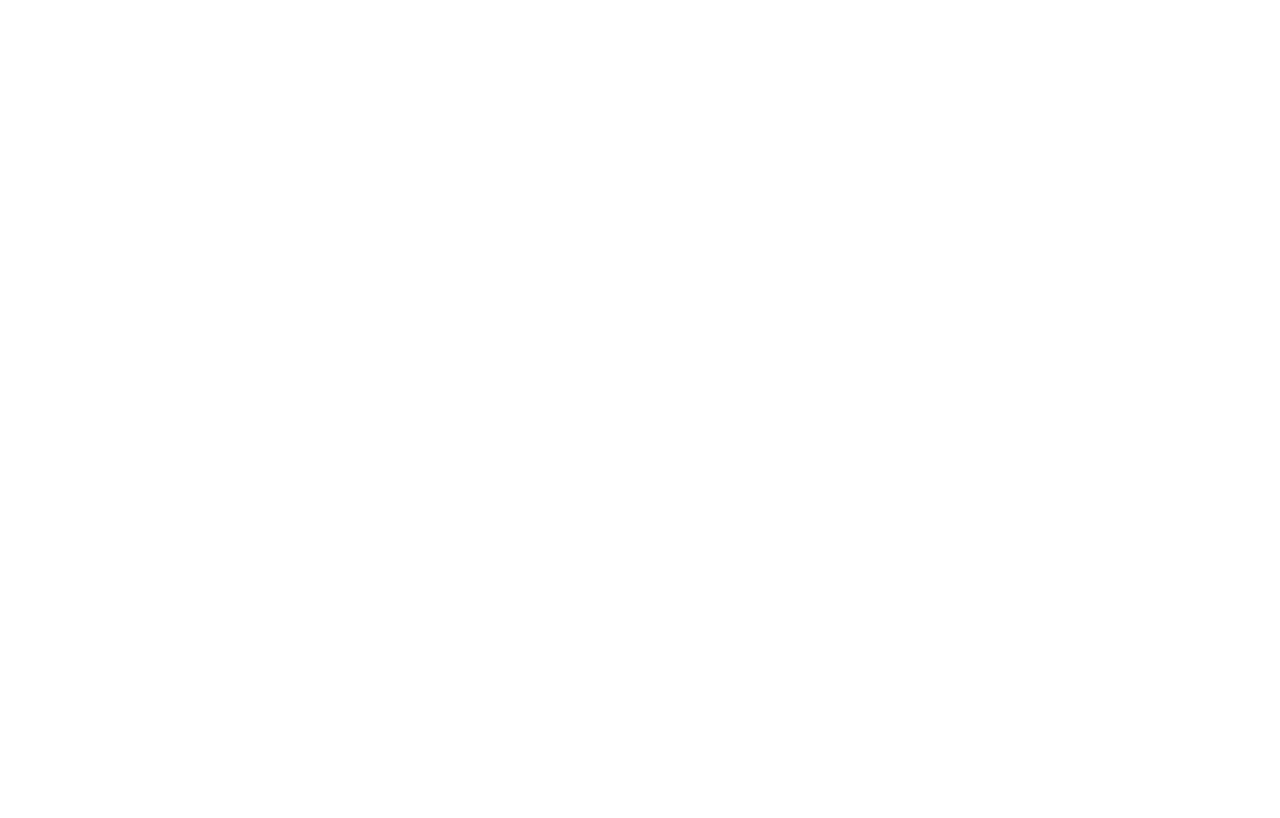
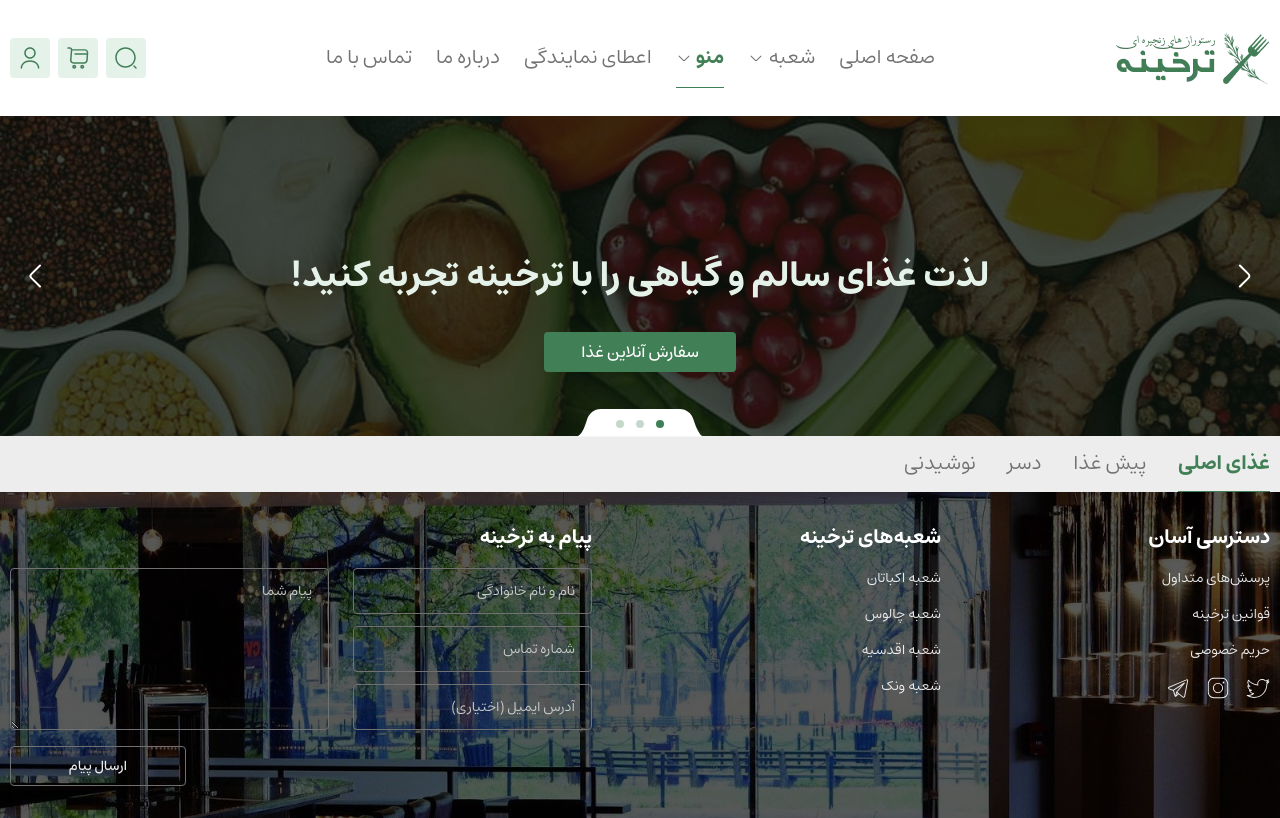
Before and after one commit to hhznmrnayeri/tarkhine-typescript, a React (Vite) app: page /menu in a window 1280 px wide. Before the commit this address had no page. Built offline with nearby package versions, Linux system fonts and the light colour scheme; data requests are answered from the project's data file.

Commit message:
build: :lipstick: create Topic section
update routes and create Menu page

create Topic section in Menu page

```diff
--- a/src/routes.tsx
+++ b/src/routes.tsx
@@ -1,8 +1,9 @@
 import Index from "./view/Home/Index";
 import { Index as Branch } from "./view/Branch/Index";
-
+import { Index as Menu } from "./view/Menu/Index";
 const routes = [
   { path: "/", element: <Index /> },
   { path: "branch", element: <Branch /> },
+  { path: "menu", element: <Menu /> },
 ];
 export default routes;
--- /dev/null
+++ b/src/view/Menu/Index.tsx
@@ -0,0 +1,26 @@
+import { useEffect, useState } from "react";
+import HeaderSlider from "../../components/HeaderSlider";
+import Nav from "../../components/Nav";
+import Topic from "./Topic";
+import { TopicType } from "../../types/Topic.types";
+import { BaseUrl } from "../../components/BaseUrl";
+import Footer from "../../components/Footer";
+export function Index() {
+  const [topicArray, setTopicArray] = useState<TopicType[]>([]);
+  function getTopics() {
+    fetch(`${BaseUrl}/topics`)
+      .then((res) => res.json())
+      .then((data) => setTopicArray(data));
+  }
+  useEffect(() => {
+    getTopics();
+  }, []);
+  return (
+    <>
+      <Nav title="menu" />
+      <HeaderSlider title="لذت غذای سالم و گیاهی را با ترخینه تجربه کنید!" />
+      <Topic topicArray={topicArray} />
+      <Footer />
+    </>
+  );
+}
--- /dev/null
+++ b/src/view/Menu/Topic.tsx
@@ -0,0 +1,29 @@
+import { useState } from "react";
+import { TopicType } from "../../types/Topic.types";
+type TopicProps = {
+  topicArray: TopicType[];
+};
+export default function Topic({ topicArray }: TopicProps) {
+  const [topic, setTopic] = useState("غذای اصلی");
+  const changeTopic = (e: React.MouseEvent<HTMLButtonElement, MouseEvent>) => {
+    const target = e.target as HTMLDivElement;
+    setTopic(target.innerHTML);
+  };
+  return (
+    <div className=" bg-gray-300">
+      <div className="container">
+        <div className="flex items-center gap-4 md:gap-8 text-gray-700 text-xs md:text-xl py-1.5 md:py-3.5">
+          {topicArray.map((item) => (
+            <button
+              key={item.id}
+              onClick={(e) => changeTopic(e)}
+              className={`${topic === item.title ? "topic__item--active" : ""}`}
+            >
+              {item.title}
+            </button>
+          ))}
+        </div>
+      </div>
+    </div>
+  );
+}
```
